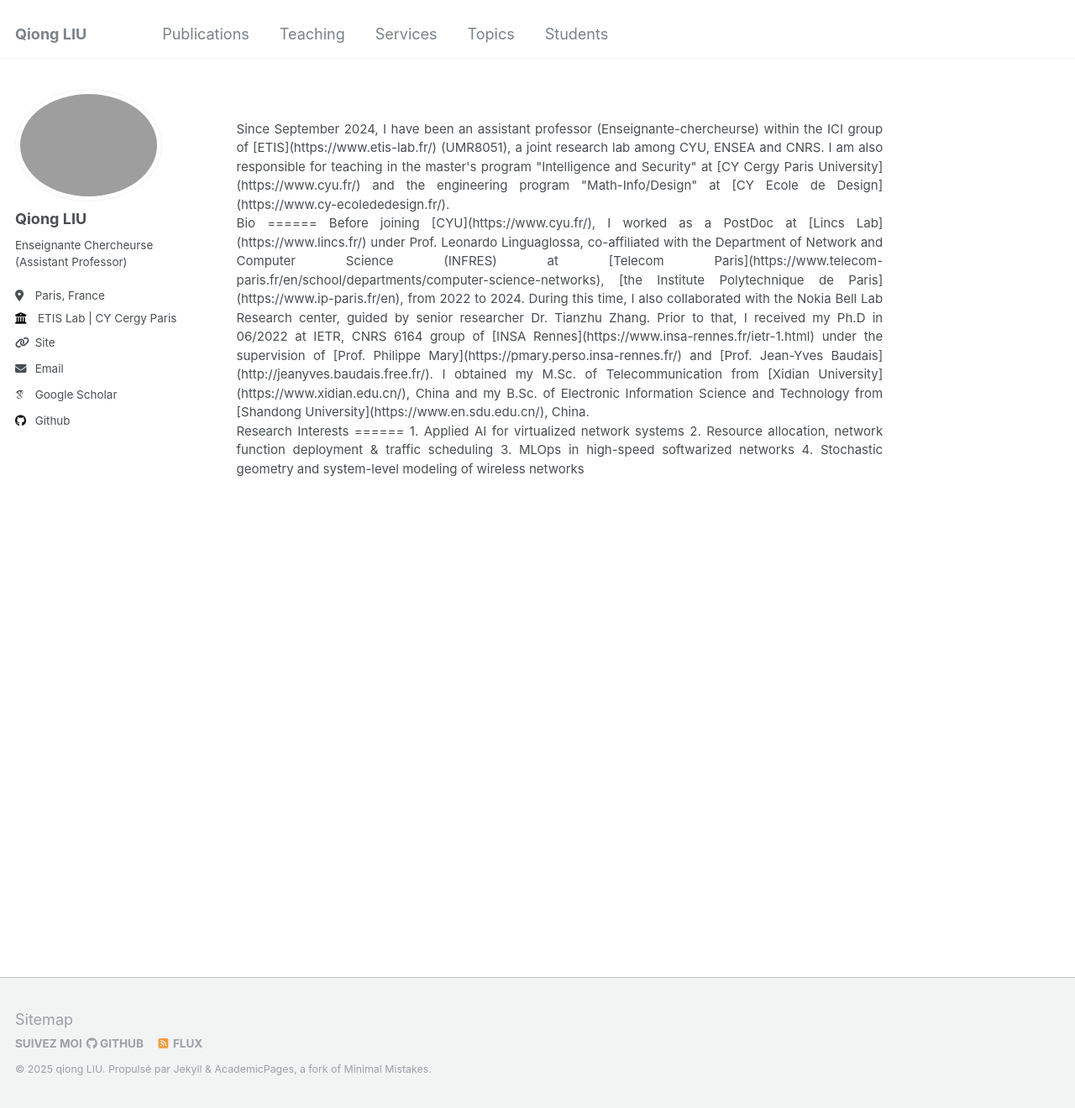
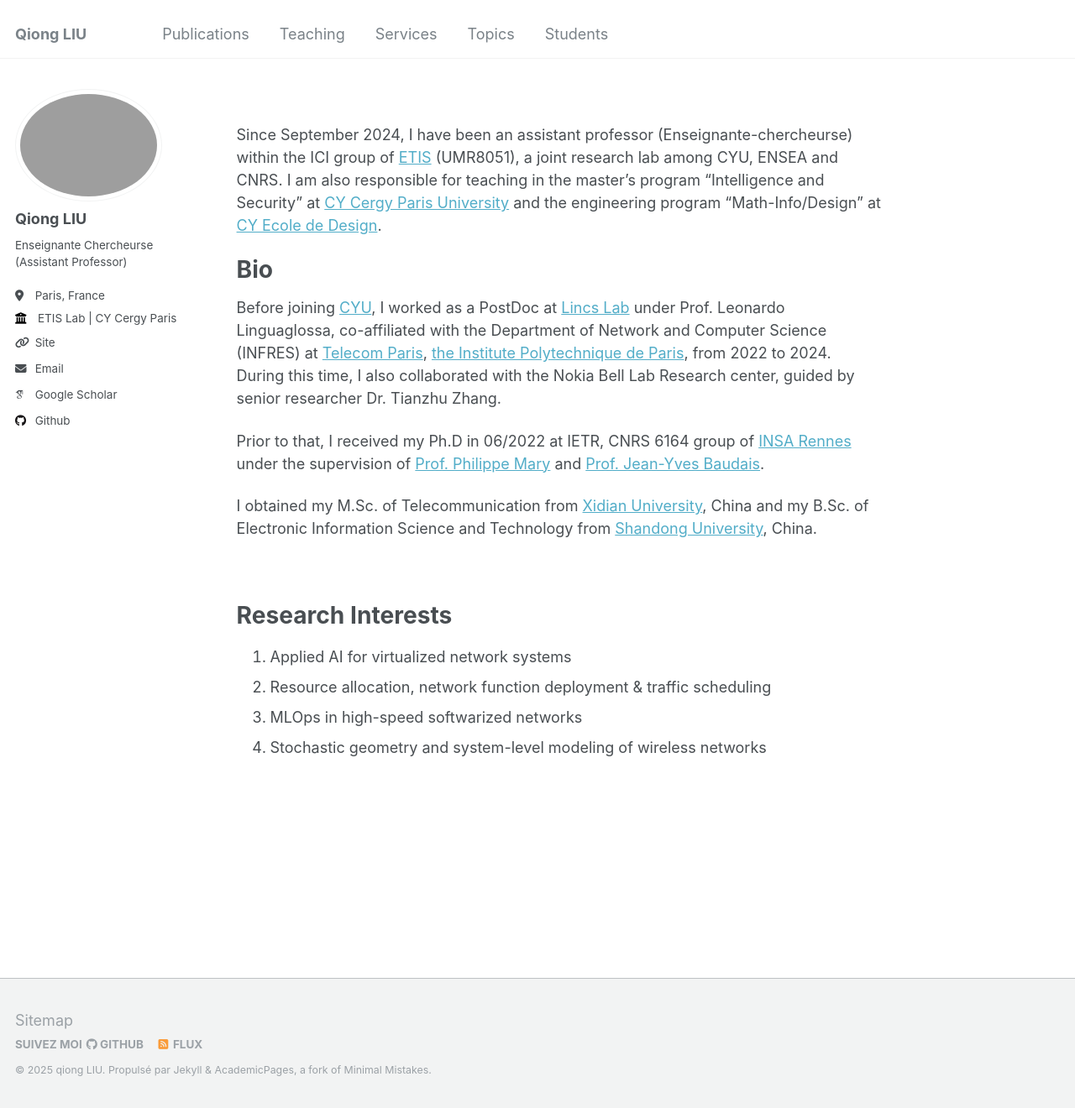
Before and after one commit to evesiphus/evesiphus.github.io, a Jekyll site: the page built from _pages/about.md, in a window 1280 px wide and 1320 px high. Shown: the whole window at 84% size. Built offline with Jekyll 4.4.1, drawn with Linux system fonts in a browser that asks for light colours; some web fonts are replaced.

Commit message:
Update about.md

```diff
--- a/_pages/about.md
+++ b/_pages/about.md
@@ -7,7 +7,7 @@ redirect_from:
   - /about.html
 ---
 
-<div class="about-page">
+
 <br>
 Since September 2024, I have been an assistant professor (Enseignante-chercheurse)  within the ICI group of [ETIS](https://www.etis-lab.fr/) (UMR8051), a joint research lab among CYU, ENSEA and CNRS. I am also responsible for teaching in the master's program "Intelligence and Security" at [CY Cergy Paris University](https://www.cyu.fr/) and the engineering program "Math-Info/Design" at [CY Ecole de Design](https://www.cy-ecolededesign.fr/).
 <br>
@@ -29,5 +29,3 @@ Research Interests
 2. Resource allocation, network function deployment & traffic scheduling
 3. MLOps in high-speed softwarized networks
 4. Stochastic geometry and system-level modeling of wireless networks
-
-</div>
```
